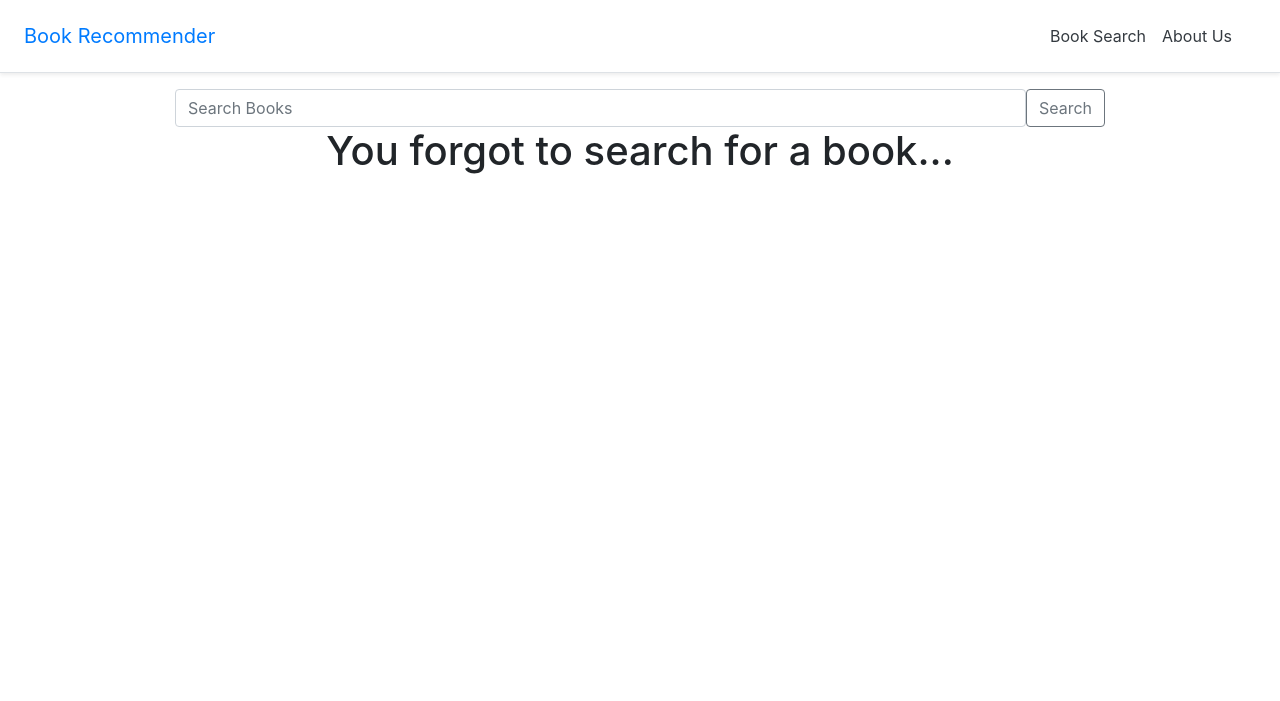
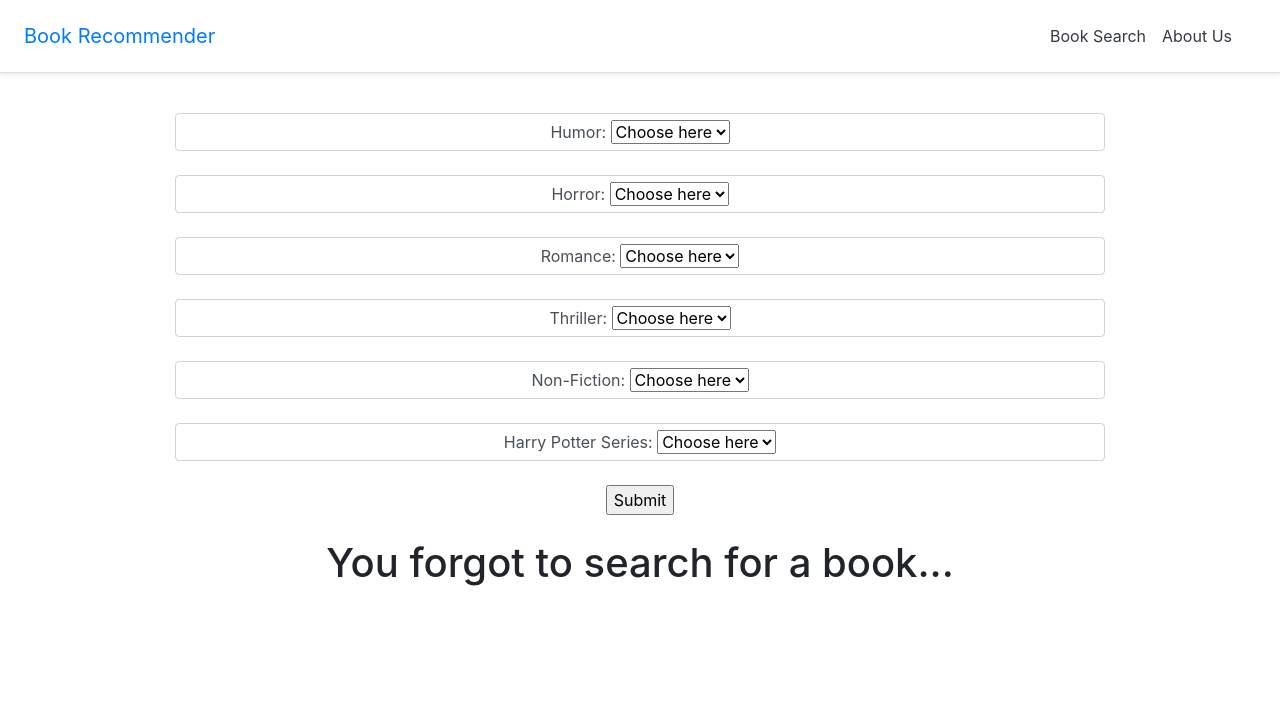
Before and after one commit to ZCW-Data2-2/FinalProject, a Django app: page /recommender/app in a window 1280 px wide. Shown: the top 701 px of the page. Run offline with Django 3.2, Linux system fonts and the light colour scheme.

Commit message:
added harry potter

```diff
--- a/BookRecommender/urls.py
+++ b/BookRecommender/urls.py
@@ -22,7 +22,7 @@ from accounts.views import (
     register_view
 )
 from .views import HomePageView, SearchBooksView, AppBooksView
-
+from .views import AboutPageView
 urlpatterns = [
     path('', HomePageView.as_view(), name='home.html'),
     path('admin/', admin.site.urls),
@@ -32,4 +32,5 @@ urlpatterns = [
     path('recommender/', include('recommender.urls')),
     path('search_books/', SearchBooksView.as_view(), name='search_books.html'),
     path('app/', AppBooksView.as_view(), name='app.html'),
+    path('about/', AboutPageView.as_view(), name='about'),
 ]
--- a/BookRecommender/views.py
+++ b/BookRecommender/views.py
@@ -14,6 +14,9 @@ class SearchBooksView(TemplateView):
 class AppBooksView(TemplateView):
     template_name = 'app.html'
 
+class AboutPageView(TemplateView):
+    template_name = 'about.html'
+
 # placeholder
 # def index(request):
 #     return HttpResponse("Hello, would you like to read a book?")
--- a/recommender/urls.py
+++ b/recommender/urls.py
@@ -6,7 +6,6 @@ from .views import HomePageView, AboutPageView
 urlpatterns = [
      path('', HomePageView.as_view(), name='home'),
      path('about/', AboutPageView.as_view(), name='about'),
-     path('', views.index, name='app.html'),
      path('search_books', views.search_books, name='search-books'),
-     path('app', views.search_books, name='app'),
+     path('app', views.app, name='app'),
 ]
--- a/recommender/views.py
+++ b/recommender/views.py
@@ -42,16 +42,17 @@ def app(request):
         romance = request.POST['romance']
         thriller = request.POST['thriller']
         nonfiction = request.POST['nonfiction']
+        hp = request.POST['hp']
         # search_ui = int(search_ui[1])
         # print(humor)
         # print(horror)
         # print(romance)
         # print(thriller)
         # print(nonfiction)
-        coldrunEngine(humor, horror, romance, thriller, nonfiction)
+        coldrunEngine(humor, horror, romance, thriller, nonfiction, hp)
         books = recommender_book.objects.filter(UserID=1)
         return render(request, 'app.html',
-                        {'searched': f"Humor: {humor}\nHorror: {horror}\nRomance: {romance}\n Thriller: {thriller}\n Non-Fiction: {nonfiction}\n",
+                        {'searched': f"Humor: {humor}\n Horror: {horror}\n Romance: {romance}\n Thriller: {thriller}\n Non-Fiction: {nonfiction}\n Harry Potter Books: {hp}",
                          'books': books})
     else:
         return render(request, 'app.html', {})
--- a/templates/app.html
+++ b/templates/app.html
@@ -5,7 +5,7 @@
     <center>
 
 <!-- Create Form -->
-<form action="{% url 'search-books' %}" method="POST">
+<form action="{% url 'app' %}" method="POST">
 {% csrf_token %}
     <br>
 
@@ -133,6 +133,29 @@
      </div>
         <br>
 
+    <!-- Harry Potter -->
+    <div class="form-control">
+        <label for="hp" id="hpsel">
+         Harry Potter Series:
+        </label>
+
+        <!-- Dropdown options -->
+
+        <select name="hp" id="hpsel">
+          <option value="" selected disabled hidden>Choose here</option>
+          <option value=1>1</option>
+          <option value=2>2</option>
+          <option value=3>3</option>
+          <option value=4>4</option>
+          <option value=5>5</option>
+          <option value=6>6</option>
+          <option value=7>7</option>
+          <option value=8>8</option>
+          <option value=9>9</option>
+          <option value=10>10</option>
+        </select>
+     </div>
+        <br>
     <input type="submit" value="Submit">
 
 
```
Also changed, not shown: recommender/coldengine.py (+11 -1 lines), 1 other file.
